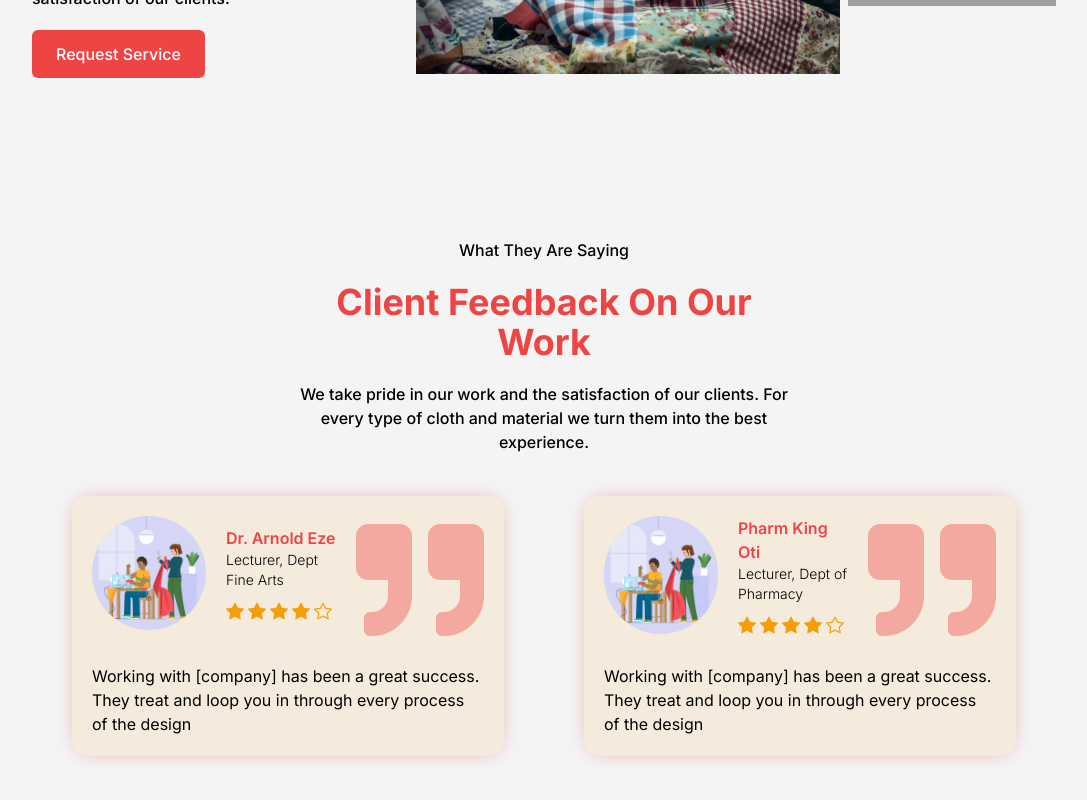
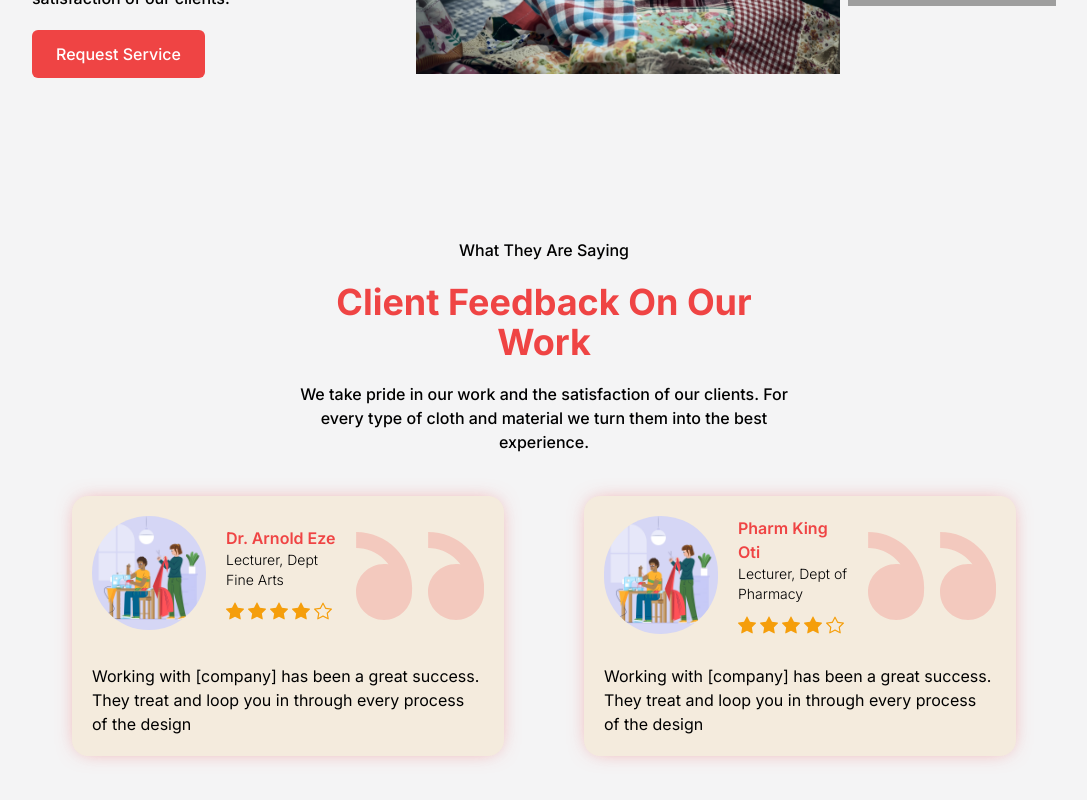
Before and after one commit to mmesomasaint/hulksmasher, a Next.js app: page / in a window 1280 px wide. Shown: the part 3042-3842 px from the top of the page, without its empty margins (96-1183 px from the left). Built offline with nearby package versions, Linux system fonts and the light colour scheme; grey boxes are pictures that could not be loaded.

Commit message:
Fix: flip quote

```diff
--- a/app/components/review-card.tsx
+++ b/app/components/review-card.tsx
@@ -2,6 +2,7 @@ import Image from 'next/image'
 import { ReviewType } from '../lib/reviews'
 import { BsStarFill, BsStarHalf, BsStar } from 'react-icons/bs'
 import { FaQuoteRight } from 'react-icons/fa'
+import { ImQuotesRight } from 'react-icons/im'
 import { IconType } from 'react-icons/lib'
 
 type ReviewCardType = {
@@ -45,7 +46,7 @@ function ReviewCard({
           </div>
         </div>
         <div>
-          <FaQuoteRight className='text-9xl text-red-500/40' />
+          <ImQuotesRight className='text-9xl text-red-500/20 -scale-y-100' />
         </div>
       </div>
       <span className='text-black text-sm sm:text-base font-normal leading-tight'>
```
